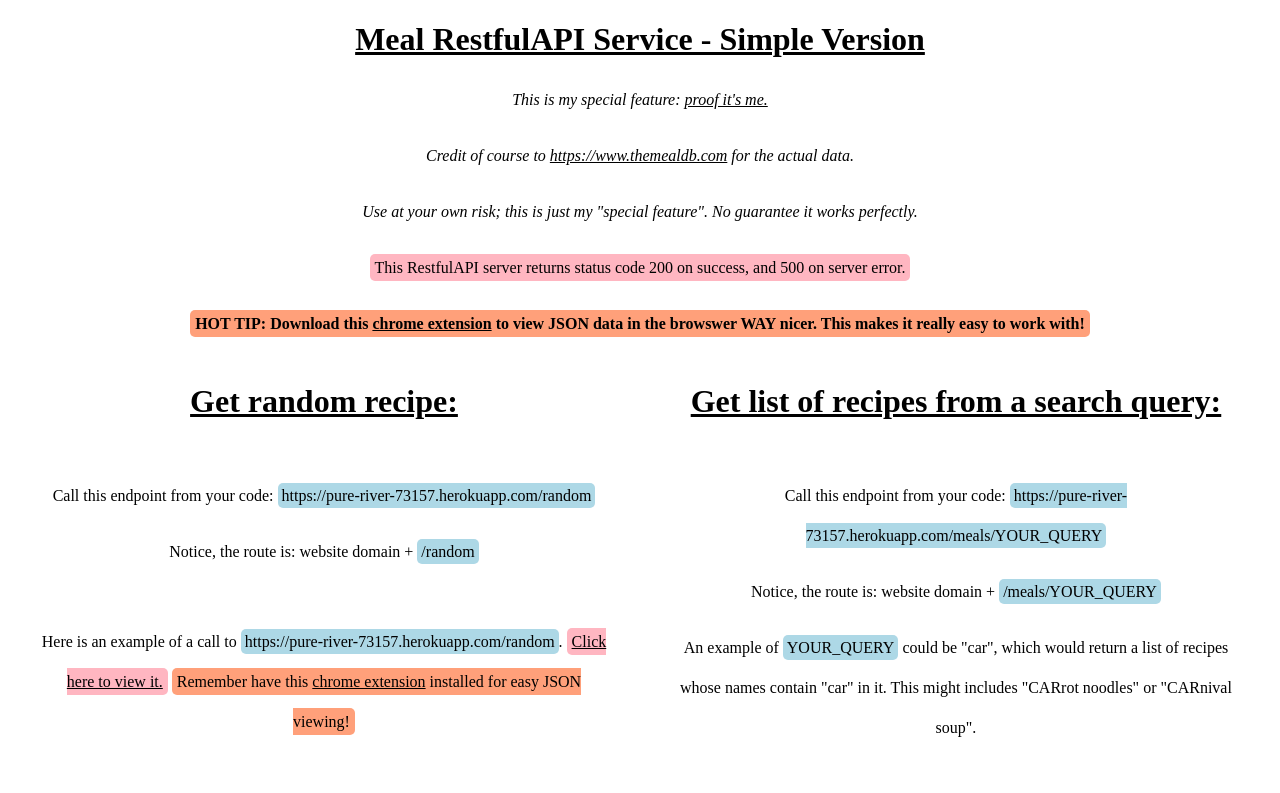
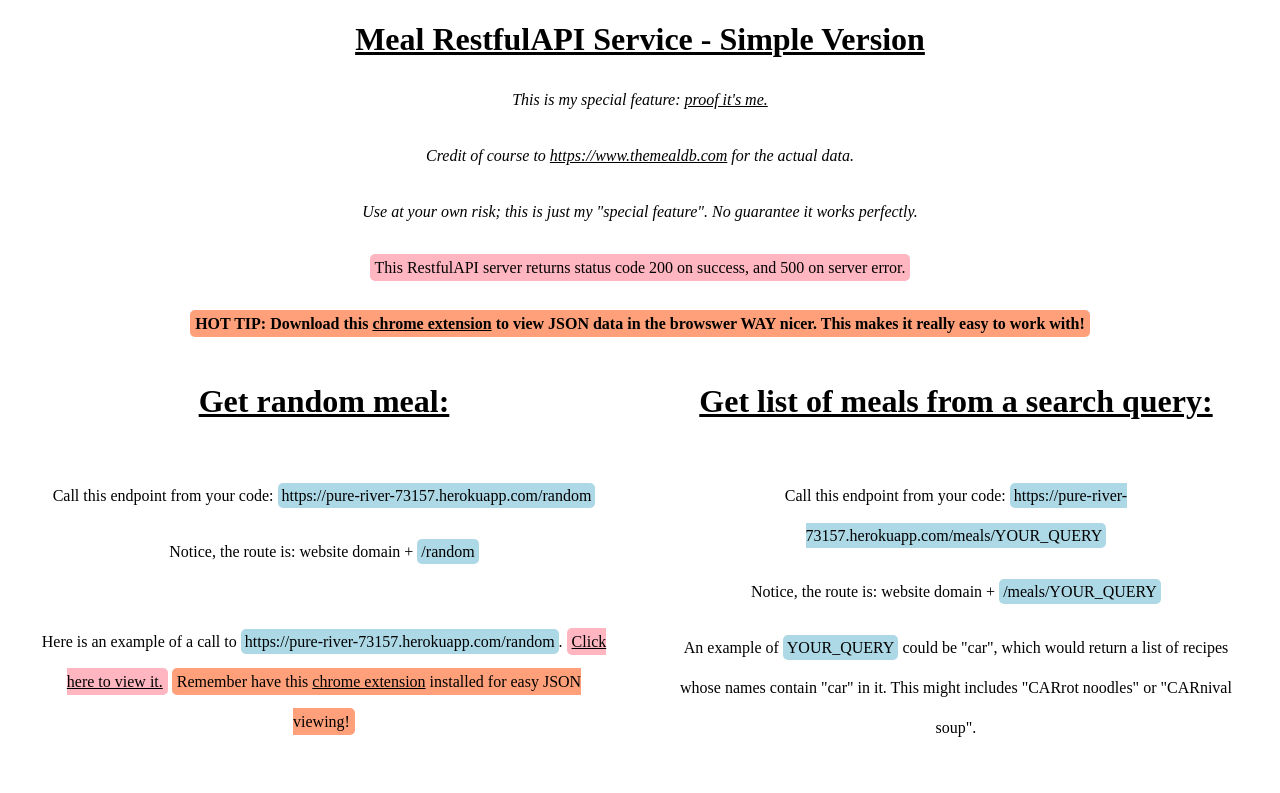
Before and after one commit to mattrltrent/csc_130_proj2_backend, a website: page views/dashboard.html in a window 1280 px wide. Shown: the top 793 px of the page. Drawn offline with Linux system fonts and the light colour scheme.

Commit message:
text edit

```diff
--- a/views/dashboard.html
+++ b/views/dashboard.html
@@ -70,7 +70,7 @@ p {
     <br>
     <div class="row">
         <div class="column">
-            <h1>Get random recipe:</h1>
+            <h1>Get random meal:</h1>
             <br>
             <p>Call this endpoint from your code: <span class="code">https://pure-river-73157.herokuapp.com/random</span></p>
             <p>Notice, the route is: website domain + <span class="code">/random</span></p>
@@ -84,7 +84,7 @@ p {
             <h2>Step 3/3: Extract/use the JSON, like this:</h2>
             <script src="https://gist.github.com/mattrltrent/037741656de4d2b289d4611e9f8e5814.js"></script>        </div>
         <div class="column">
-            <h1>Get list of recipes from a search query:</h1>
+            <h1>Get list of meals from a search query:</h1>
             <br>
             <p>Call this endpoint from your code: <span class="code">https://pure-river-73157.herokuapp.com/meals/YOUR_QUERY</span></p>
             <p>Notice, the route is: website domain + <span class="code">/meals/YOUR_QUERY</span></p>
```
